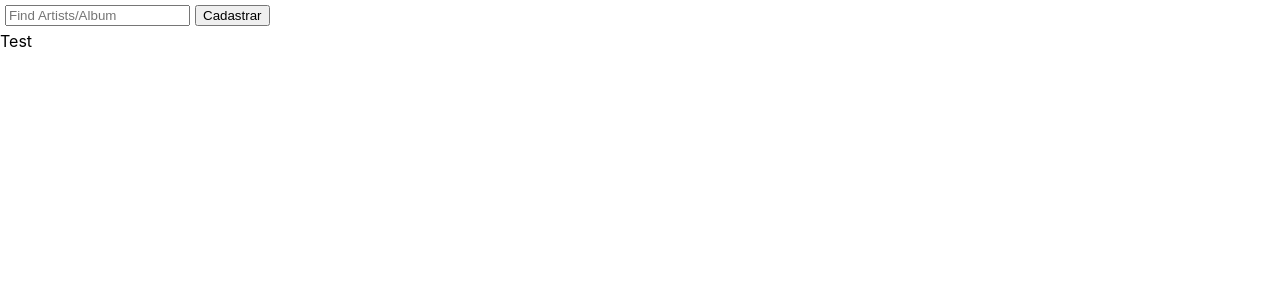
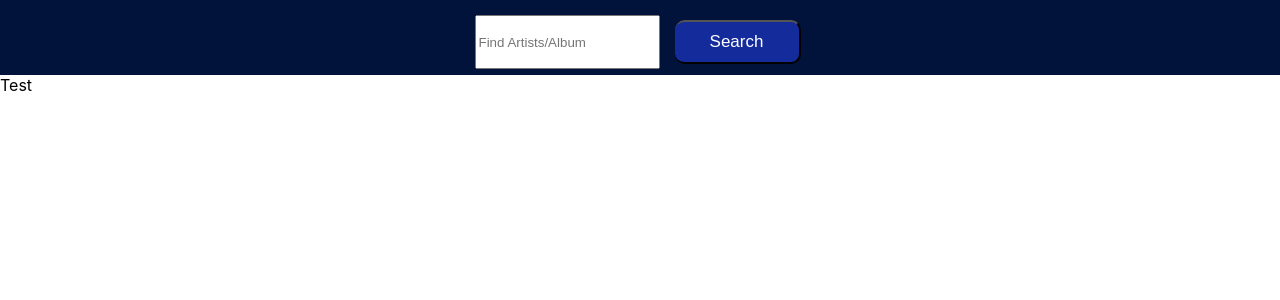
Before and after one commit to vitinhos67/spotify_front-end, a React (Create React App) app: page / in a window 1280 px wide. Shown: the top 300 px of the page. Built offline with nearby package versions, Linux system fonts and the light colour scheme.

Commit message:
styling fild

```diff
--- a/src/App.css
+++ b/src/App.css
@@ -1,3 +1,61 @@
 .form-create-user {
     margin: 5px;
 }
+
+.nav-bar {
+    border:1px;
+    width: 100%;
+    height: 75px;
+    background-color: rgb(1, 19, 59);
+}
+
+.form-search label {
+    display: flex;
+    flex-flow: row wrap;
+    justify-content: center;
+    padding: 10px;
+
+}
+
+.form-search input {
+
+}
+
+.form-search button {
+    float: left;
+    width: 10% ;
+    padding: 10px;
+    background: #142c9b;
+    color: rgb(255, 255, 255);
+    font-size: 17px;
+    border-left: none; /* Prevent double borders */
+    cursor: pointer;
+    border-radius: 10px;
+    text-align: center;
+    padding: 10px;
+    margin: 10px;
+
+}
+.form-search button:hover {
+    background: #0b7dda;
+  }
+
+.artists {
+    border:solid 1px;
+    width: 400px;
+    text-align: center;
+    display: flex;
+    flex-flow: row wrap;
+    justify-content: center;
+    height: 100%;
+}
+
+.name-artist {
+    float: left;
+}
+
+.link-artist {
+    float: left;
+    width: 30%;
+    padding: 15px;
+}
--- a/src/App.jsx
+++ b/src/App.jsx
@@ -41,10 +41,11 @@ function App(props) {
       console.log(datesArtists.data);
       // eslint-disable-next-line no-plusplus
       for (let i = 0; i < datesArtists.data.length; i++) {
-        texto += `<br>
-        <label> Artist: ${datesArtists.data[i][0].name} </label>
-        <a href="${datesArtists.data[i][0].external_urls.spotify}" target="_blank">Open profile in Spotify</a>
-        <br>
+        texto += `
+        <div class="artists">
+        <h4 class="name-artist">Artist: ${datesArtists.data[i][0].name}</h4>
+        <a href="${datesArtists.data[i][0].external_urls.spotify}" class="link-artist" target="_blank">Open profile in Spotify</a>
+        </div>
         `;
       }
 
@@ -53,9 +54,11 @@ function App(props) {
   };
 
   return (
+
     <div>
-      <form onSubmit={handleSubmitField}>
-
+      <link rel="stylesheet" href="https://cdnjs.cloudflare.com/ajax/libs/font-awesome/4.7.0/css/font-awesome.min.css" />
+      <header className="nav-bar">
+        <form onSubmit={handleSubmitField} className="form-search">
           <label htmlFor="name">
             <input
               type="name"
@@ -63,11 +66,12 @@ function App(props) {
               placeholder="Find Artists/Album"
               className="form-create-user"
             />
+            <button type="submit" onClick={whenShildChange}>Search</button>
           </label>
 
-        <button type="submit" onClick={whenShildChange}>Cadastrar</button>
+        </form>
+      </header>
 
-      </form>
       <div id="res">
         Test
       </div>
```
Lines whose indentation alone changed are shown as unchanged.
